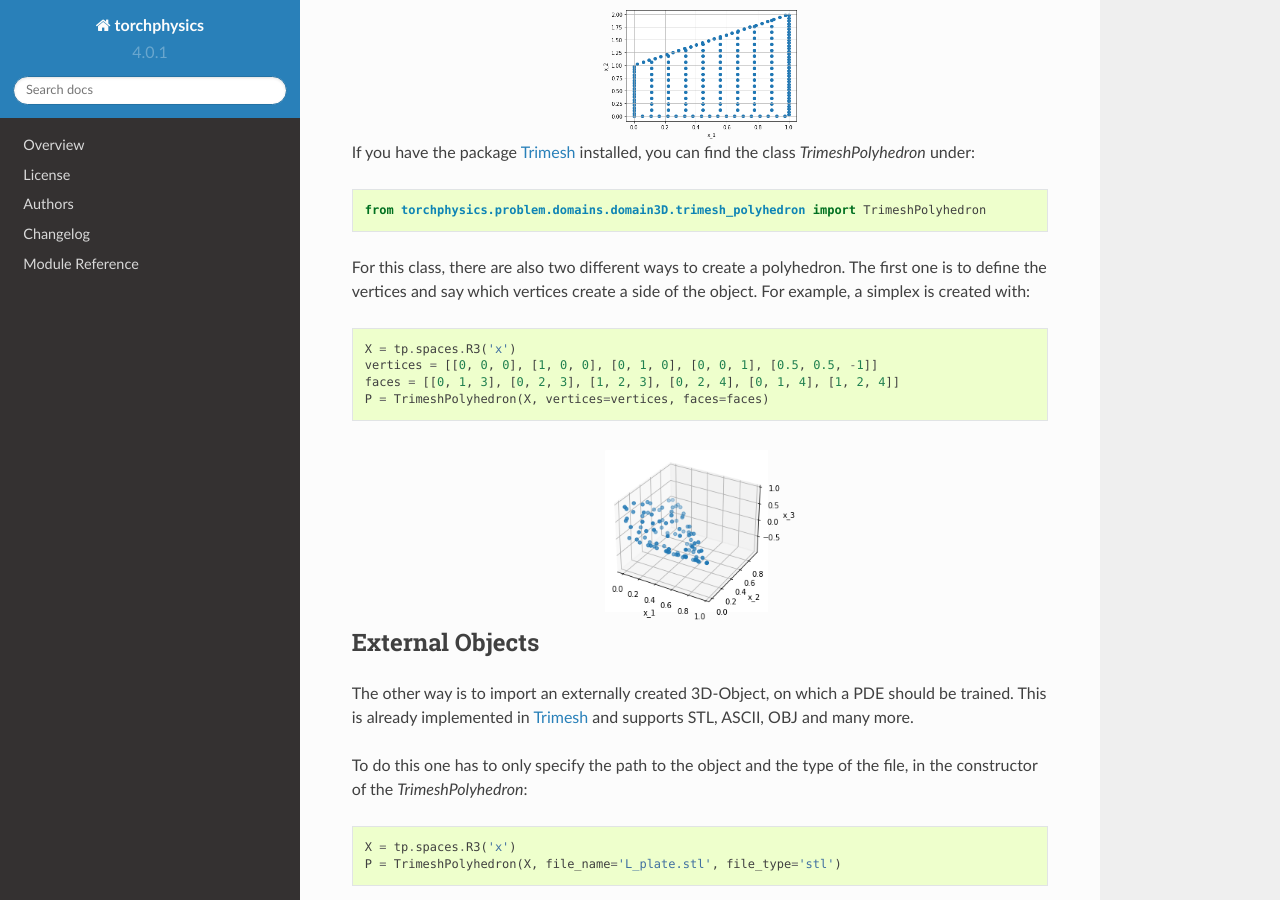
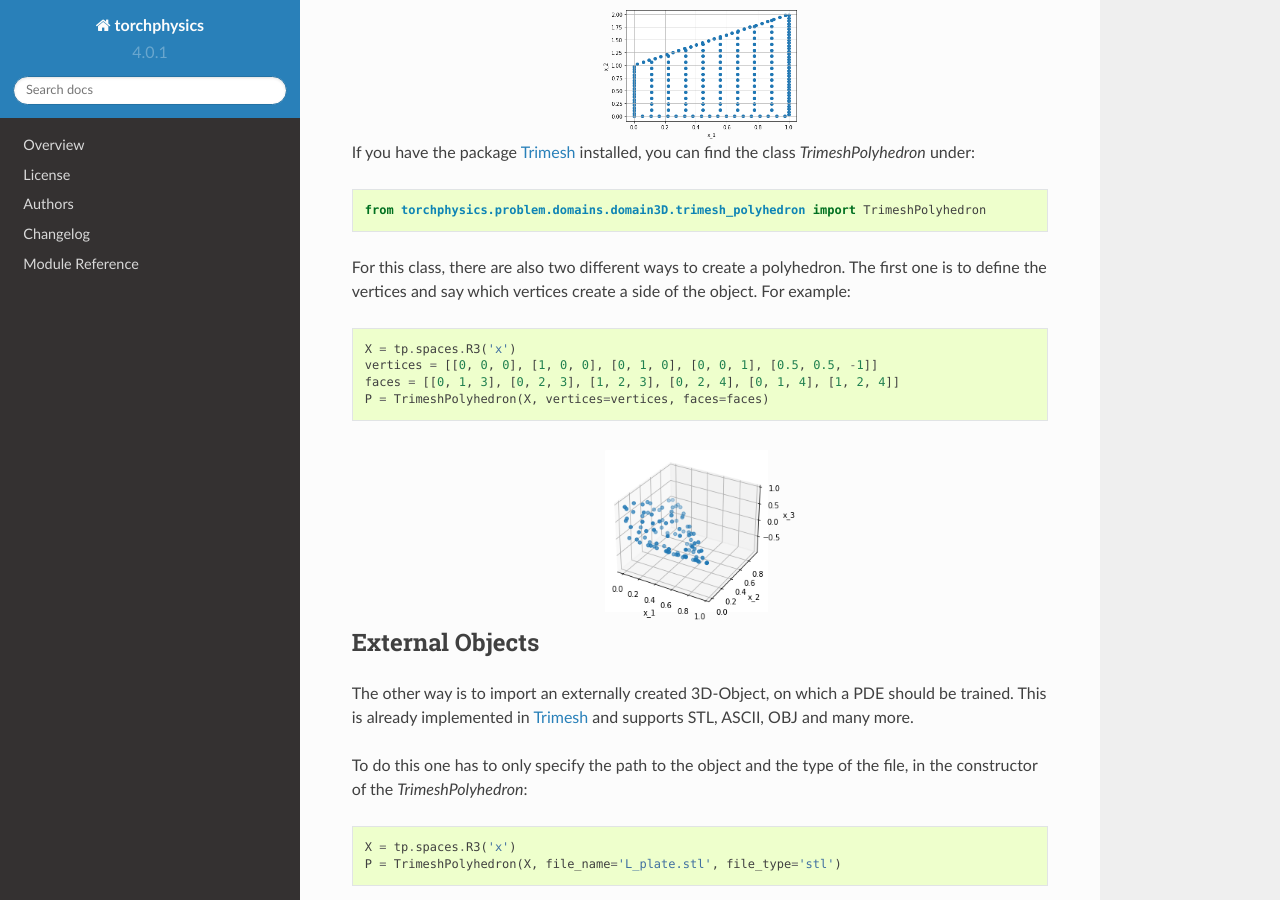
Before and after one commit to boschresearch/torchphysics, a Sphinx documentation site: the page built from docs/tutorial/external_domains.rst, in a window 1280 px wide and 900 px high, scrolled down 952 px. Built offline with Sphinx 7.4.7 and the Read the Docs theme 2.0.0, drawn with Linux system fonts in a browser that asks for light colours.

```diff
--- a/docs/tutorial/differentialoperators.rst
+++ b/docs/tutorial/differentialoperators.rst
@@ -74,6 +74,6 @@ E.g. for :math:`\partial_{x_1}^2f + \partial_{x_2}^2f + \partial_t^2f` one can u
 
   laplace_t = tp.utils.laplacian(out, x, t) # <- here both variables
 
-All other operators work in the same way. Here_ you can go back to the main tutorial site.
+All other operators work in the same way. Here_ you can go back to the main tutorial page.
 
 .. _Here: tutorial_start.rst
--- a/docs/tutorial/external_domains.rst
+++ b/docs/tutorial/external_domains.rst
@@ -58,7 +58,7 @@ If you have the package Trimesh_ installed, you can find the class *TrimeshPolyh
 
 For this class, there are also two different ways to create a polyhedron.
 The first one is to define the vertices and say which vertices create a side of the object.
-For example, a simplex is created with:
+For example:
 
 .. code-block:: python
 
@@ -70,7 +70,7 @@ For example, a simplex is created with:
 .. image:: pictures/simplex.png
   :width: 200
   :align: center
-  :alt: Picture of the above simplex
+  :alt: Picture of the above domain
 
 
 External Objects
--- a/docs/tutorial/model_creation.rst
+++ b/docs/tutorial/model_creation.rst
@@ -68,7 +68,7 @@ But there are two points that have to be remembered for this:
             # here your computations....
             return Points(your_model_output, self.output_space)
 
-.. _`space tutorial`: missing
+.. _`space tutorial`: tutorial_spaces_and_points.rst
 
 These are all the basics to creation of neural networks and parameters, next up are either
 the *conditions* or you can have a look at the *utils*, here_ you can go back to the main site.
--- a/docs/tutorial/sampler_tutorial.rst
+++ b/docs/tutorial/sampler_tutorial.rst
@@ -116,6 +116,6 @@ found in the `sampler-docs`_.
 
 
 Now you know all about the creation of points and can either go to the conditions or
-definition of neural networks. Click here_ to go back to the main tutorial site.
+definition of neural networks. Click here_ to go back to the main tutorial page.
 
 .. _here: tutorial_start.rst
```
